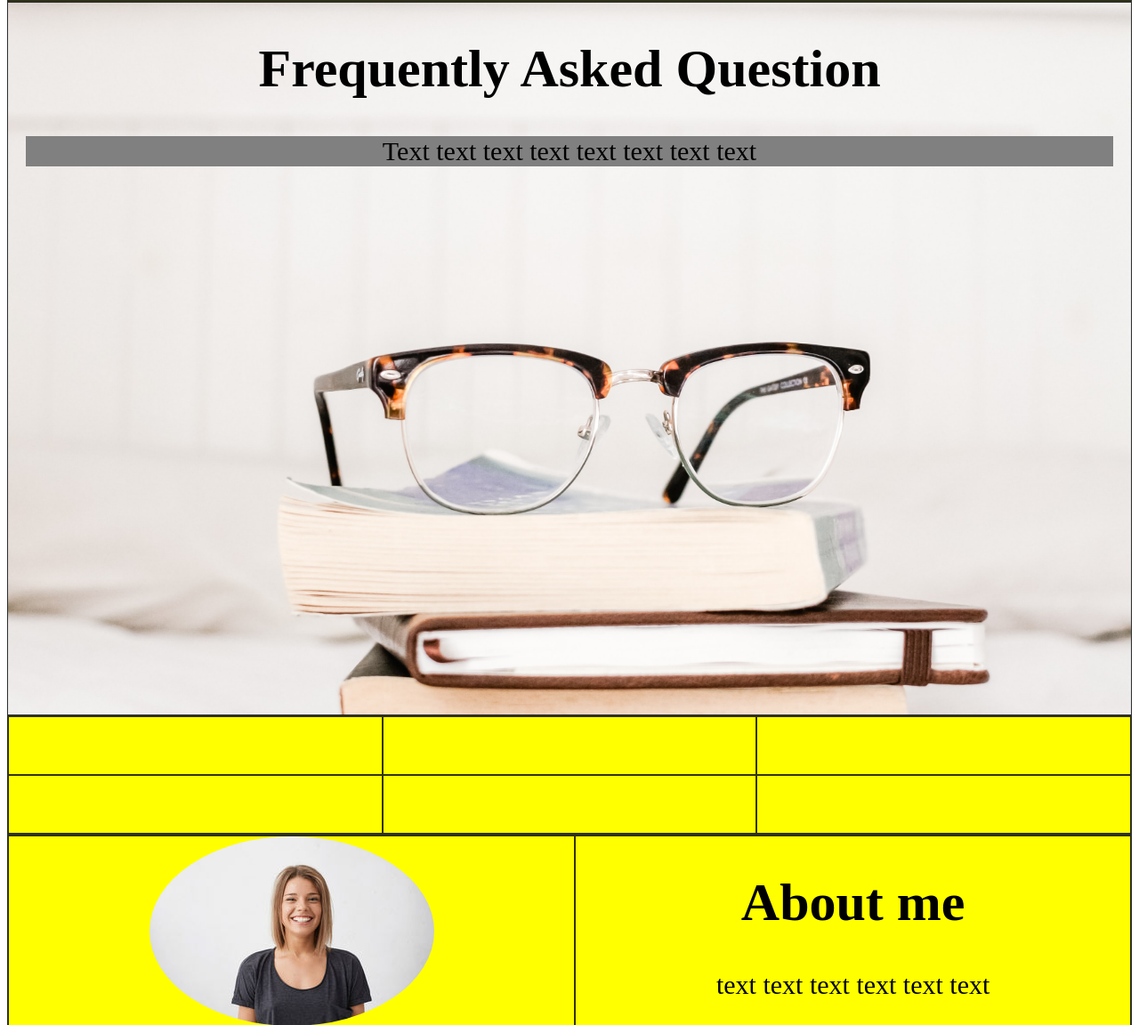
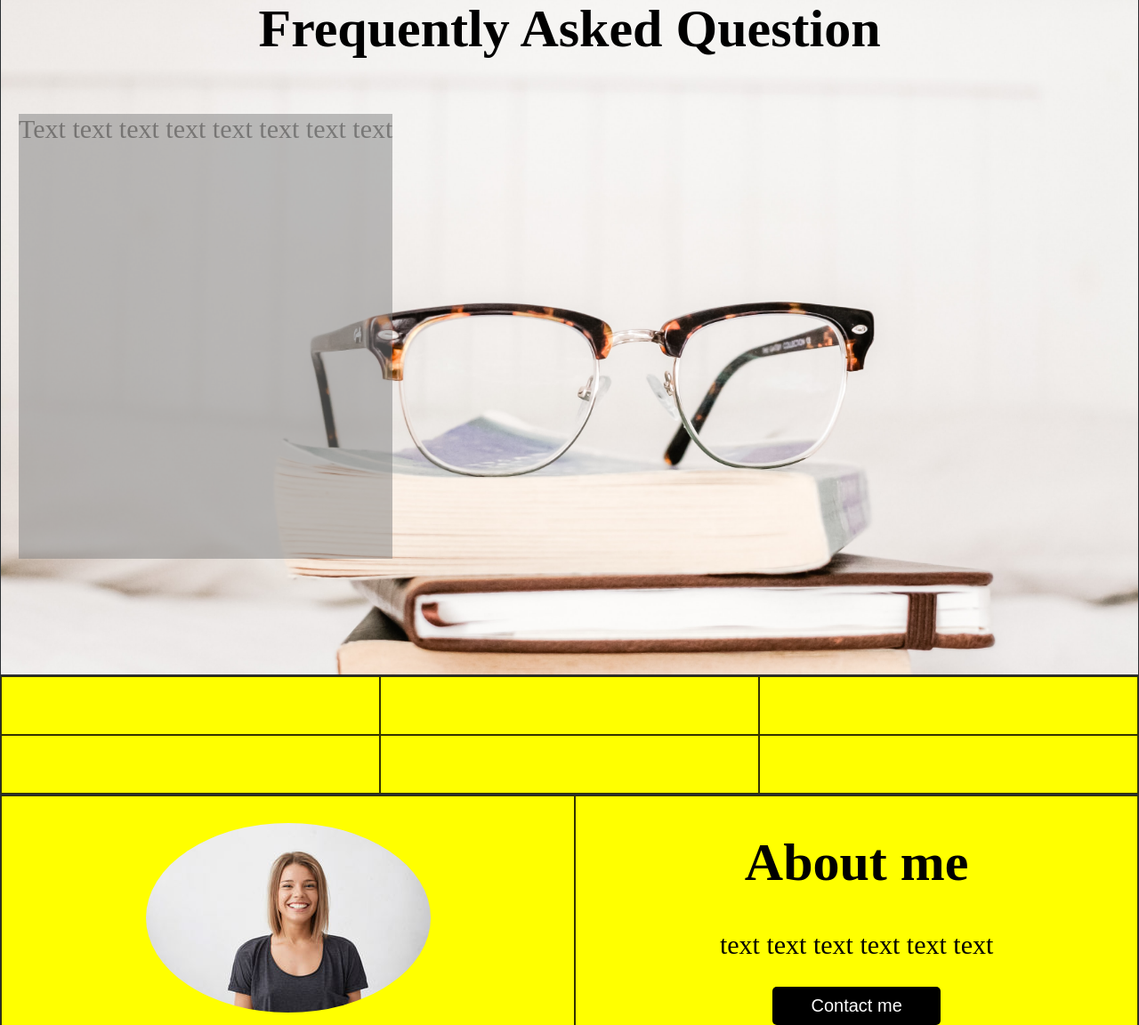
Before and after one commit to bagelthyme/proofreading, a PHP site: page / in a window 1280 px wide. Shown: the part 1935-3087 px from the top of the page at 89% size. Run offline with PHP 8.4, Linux system fonts and the light colour scheme.

Commit message:
positioning

```diff
--- a/index.html
+++ b/index.html
@@ -21,26 +21,29 @@
         </nav>
       </div>
       <div class="grid-item">
+        <button id="exploreButton">EXPLORE</button>
         <img src="images/hero-main.jpg" alt="main hero image" width="100%">
-        <button>EXPLORE</button>
       </div>
       <div class="grid-item option-container">
         <div class="grid-box1">
           <h4>Basic Editing</h4>
-          <img src="images/treebook.jpg" alt="christmas" width="100%" height="700">
+          <img src="images/treebook.jpg" alt="christmas" width="100%">
         </div>
         <div class="grid-box2">
           <h4>Extended Editing</h4>
-          <img src="images/treebook.jpg" alt="christmas" width="100%" height="700">
+          <img src="images/treebook.jpg" alt="christmas" width="100%">
         </div>
         <div class="grid-box3">
           <h4>Resume Editing</h4>
-          <img src="images/night.jpg" alt="kid" width="100%" height="700">
+          <img src="images/night.jpg" alt="kid" width="100%" height="100%">
         </div>
       </div>
       <div class="grid-item" id="frequently">
         <h1>Frequently Asked Question</h1>
-        <p class="faqText">Text text text text text text text text</p>
+        <div class="backOpacity">
+          <p class="faqText">Text text text text text text text text</p>
+        </div>
+
       </div>
       <div class="grid-item rating-container">
         <div class="grid-rating1">
@@ -88,15 +91,16 @@
       <div class="grid-item contact-container">
         <div class="grid-box4">
           <form action="/">
+
             <div class="title">
               <!-- <i class="fas fa-pencil-alt"></i> -->
               <h2>Contact Us</h2>
             </div>
+
             <div class="info">
               <input class="fname" type="text" name="name" placeholder="Full name">
               <input type="text" name="name" placeholder="Email">
               <input type="text" name="name" placeholder="Phone number">
-              <input type="password" name="name" placeholder="Password">
 
               <select>
                 <option value="course-type" selected>Question type</option>
@@ -104,8 +108,8 @@
                 <option value="featured-courses">Refund</option>
                 <option value="undergraduate">Special Request</option>
               </select>
+            </div>
 
-            </div>
             <button type="submit" href="/">Submit</button>
           </form>
 
--- a/style.css
+++ b/style.css
@@ -13,6 +13,7 @@
 
 
 .grid-item {
+
   background-color: rgba(255, 255, 255, 0.8);
   border: 1px solid rgba(0, 0, 0, 0.8);
   /* padding: 20px; */
@@ -72,11 +73,16 @@ nav ul li {
 
 
 
+
 /* ---------------DESKTOP------------------ */
+
+
+body {
+  margin: 0;
+}
 
 .grid-box5 {
   background-image: url("images/girl-books.jpg");
-  height: 500px;
   background-repeat: no-repeat;
   background-position: center;
   background-size: cover;
@@ -85,6 +91,7 @@ nav ul li {
 
 #author {
   border-radius: 50%;
+  margin-top: 30px;
 }
 
 #frequently {
@@ -109,7 +116,6 @@ background: rgba(0, 0, 0, 0.7);
 .title {
 display: flex;
 align-items: center;
-margin-bottom: 20px;
 }
 
 .info {
@@ -153,14 +159,14 @@ color: #85d6de;
 
 .btn-item, button {
 padding: 10px 5px;
-margin-top: 20px;
 border-radius: 5px;
 border: none;
-background: #26a9e0;
+background: black;
 text-decoration: none;
-font-size: 15px;
+font-size: 20px;
 font-weight: 400;
 color: #fff;
+
 }
 
 .btn-item {
@@ -169,11 +175,30 @@ margin: 20px 5px 0;
 }
 
 button {
-width: 100%;
+width: 30%;
 }
 
 button:hover, .btn-item:hover {
 background: #85d6de;
+}
+
+#exploreButton {
+  position: absolute;
+
+
+
+}
+
+.faqText {
+  position: absolute;
+  z-index: 1;
+  color: black;
+  height: 500px;
+}
+
+.backOpacity {
+  z-index: -1;
+  opacity: 0.5;
 }
 
 /* -------------FORM------------ */
```
